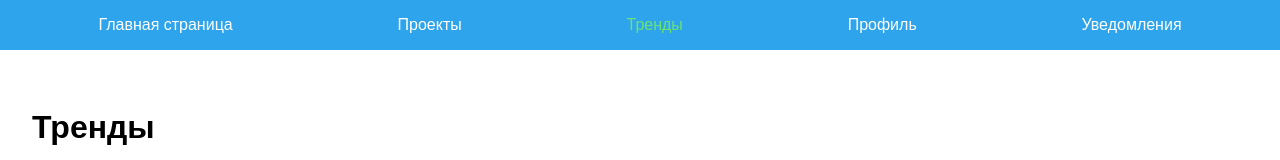
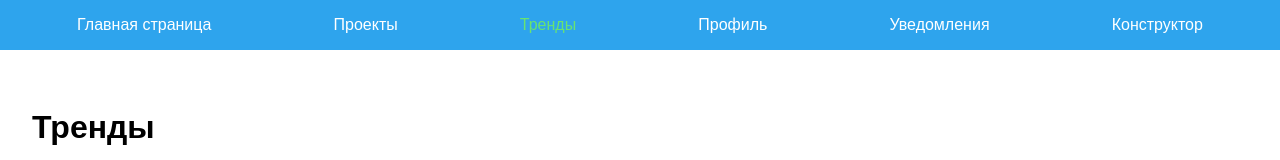
Before and after one commit to theSirD/frontendLabs, a website: page pages/trends.html in a window 1280 px wide. Shown: the top 160 px of the page. Drawn offline with Linux system fonts and the light colour scheme.

Commit message:
fix: minor bug fixes

```diff
--- a/pages/trends.html
+++ b/pages/trends.html
@@ -16,6 +16,7 @@
         <a class="header__link" href="trends.html">Тренды</a>
         <a class="header__link" href="profile.html">Профиль</a>
         <a class="header__link" href="notificaitons.html">Уведомления</a>
+        <a class="header__link" href="constructor.html">Конструктор</a>
       </nav>
     </header>
     <main class="main">
```
Also changed, not shown: pages/constructor.html (+1 -0 lines), pages/notificaitons.html (+1 -0 lines), pages/profile.html (+1 -0 lines), pages/projects.html (+1 -0 lines).
